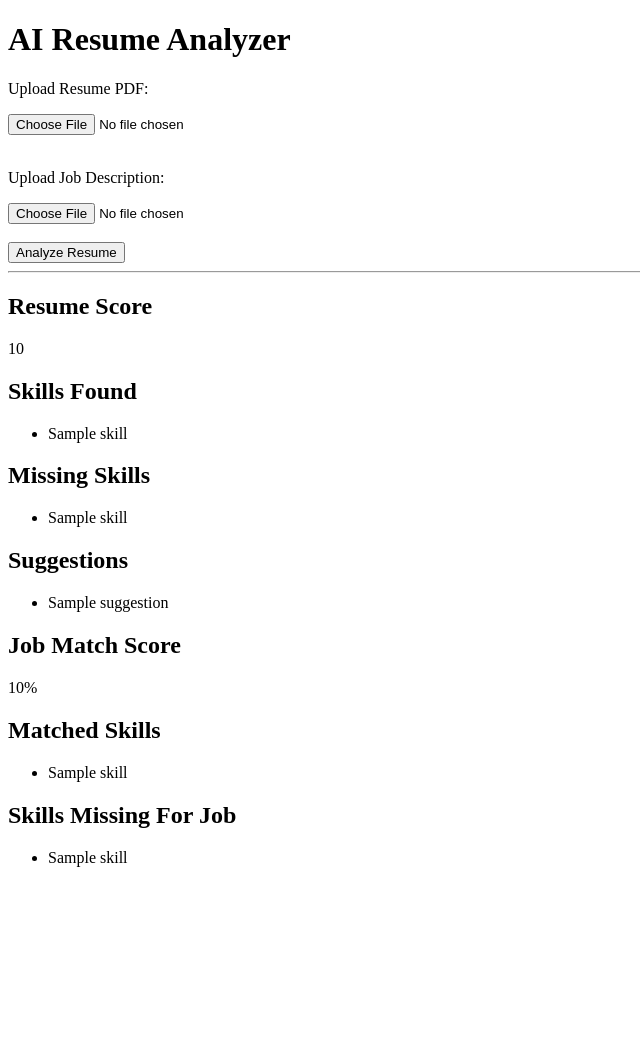
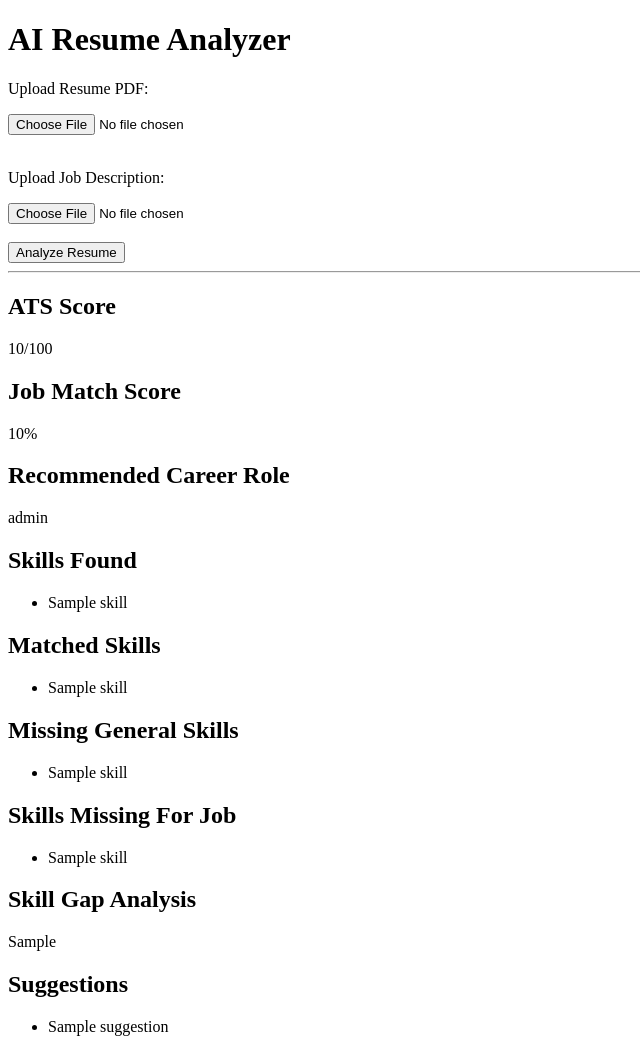
Before and after one commit to Kavya980/AI_Resume_Analyzer, a Flask app: template templates/index.html in a window 1280 px wide. Shown: the whole page, without its empty margins (0-640 px from the left). Before the commit the page ends 867 px from the top, so only its background shows below. Run offline with Flask 3, Linux system fonts and the light colour scheme; the template is opened without the code that fills it: most values are stand-ins (such as "Sample title", 1, 10 or a date in 2020).

Commit message:
Add career recommendation and skill gap analysis

```diff
--- a/app.py
+++ b/app.py
@@ -29,7 +29,9 @@ def home():
 
       found_skills = find_skills(resume, skills)
 
-      score = calculate_score(found_skills, resume)
+      recommended_role = recommend_role(found_skills)
+
+      ats_score = calculate_ats_score(resume, found_skills)
 
       missing_skills = get_missing_skills(found_skills, skills)
 
@@ -37,8 +39,6 @@ def home():
 
       print("Resume Saved:", resume_path)
       print("JD Saved:", jd_path)
-
-
 
       with open(jd_path, "r") as file:
        jd = file.read().lower()
@@ -48,19 +48,20 @@ def home():
       found_skills
        )
 
+      skill_gap_feedback = get_skill_gap_feedback(missing_jd_skills)
 
       return render_template(
       "index.html",
-      score=score,
+      ats_score=ats_score,
+      recommended_role=recommended_role,
       found_skills=found_skills,
       missing_skills=missing_skills,
       suggestions=suggestions,
       match_score=match_score,
       matched_skills=matched_skills,
-      missing_jd_skills=missing_jd_skills
+      missing_jd_skills=missing_jd_skills,
+      skill_gap_feedback=skill_gap_feedback,
       )
-
-
 
     return render_template("index.html")
 #Open index.html and send it to browser
--- a/templates/index.html
+++ b/templates/index.html
@@ -24,13 +24,31 @@
     </form>
 <hr>
 
-{% if score %}
+{% if found_skills %}
 
-<h2>Resume Score</h2>
-<p>{{ score }}</p>
+<h2>ATS Score</h2>
+
+<p>{{ ats_score }}/100</p>
  <!--Jinja = Flask's template language.it is a placeholder that will be replaced with the actual score value when the template is rendered.-->
 
 {% endif %}
+
+{% if match_score is defined %}
+
+<h2>Job Match Score</h2>
+<p>{{ match_score }}%</p>
+
+{% endif %}
+
+
+{% if recommended_role %}
+
+<h2>Recommended Career Role</h2>
+
+<p>{{ recommended_role }}</p>
+
+{% endif %}
+
 
 {% if found_skills %}
 
@@ -45,15 +63,50 @@
 {% endif %}
 
 
+{% if matched_skills %}
+
+<h2>Matched Skills</h2>
+
+<ul>
+    {% for skill in matched_skills %}
+        <li>{{ skill }}</li>
+    {% endfor %}
+</ul>
+
+{% endif %}
+
+
+
 {% if missing_skills %}
 
-<h2>Missing Skills</h2>
+<h2>Missing General Skills</h2>
 
 <ul>
     {% for skill in missing_skills %}
         <li>{{ skill }}</li>
     {% endfor %}
 </ul>
+
+{% endif %}
+
+
+{% if missing_jd_skills %}
+
+<h2>Skills Missing For Job</h2>
+
+<ul>
+    {% for skill in missing_jd_skills %}
+        <li>{{ skill }}</li>
+    {% endfor %}
+</ul>
+
+{% endif %}
+
+{% if skill_gap_feedback %}
+
+<h2>Skill Gap Analysis</h2>
+
+<p>{{ skill_gap_feedback }}</p>
 
 {% endif %}
 
@@ -70,36 +123,6 @@
 
 {% endif %}
 
-{% if match_score is defined %}
-
-<h2>Job Match Score</h2>
-<p>{{ match_score }}%</p>
-
-{% endif %}
-
-{% if matched_skills %}
-
-<h2>Matched Skills</h2>
-
-<ul>
-    {% for skill in matched_skills %}
-        <li>{{ skill }}</li>
-    {% endfor %}
-</ul>
-
-{% endif %}
-
-{% if missing_jd_skills %}
-
-<h2>Skills Missing For Job</h2>
-
-<ul>
-    {% for skill in missing_jd_skills %}
-        <li>{{ skill }}</li>
-    {% endfor %}
-</ul>
-
-{% endif %}
 
 </body>
 </html>
```
Also changed, not shown: jd_utils.py (+13 -0 lines), resume_utils.py (+53 -25 lines).
